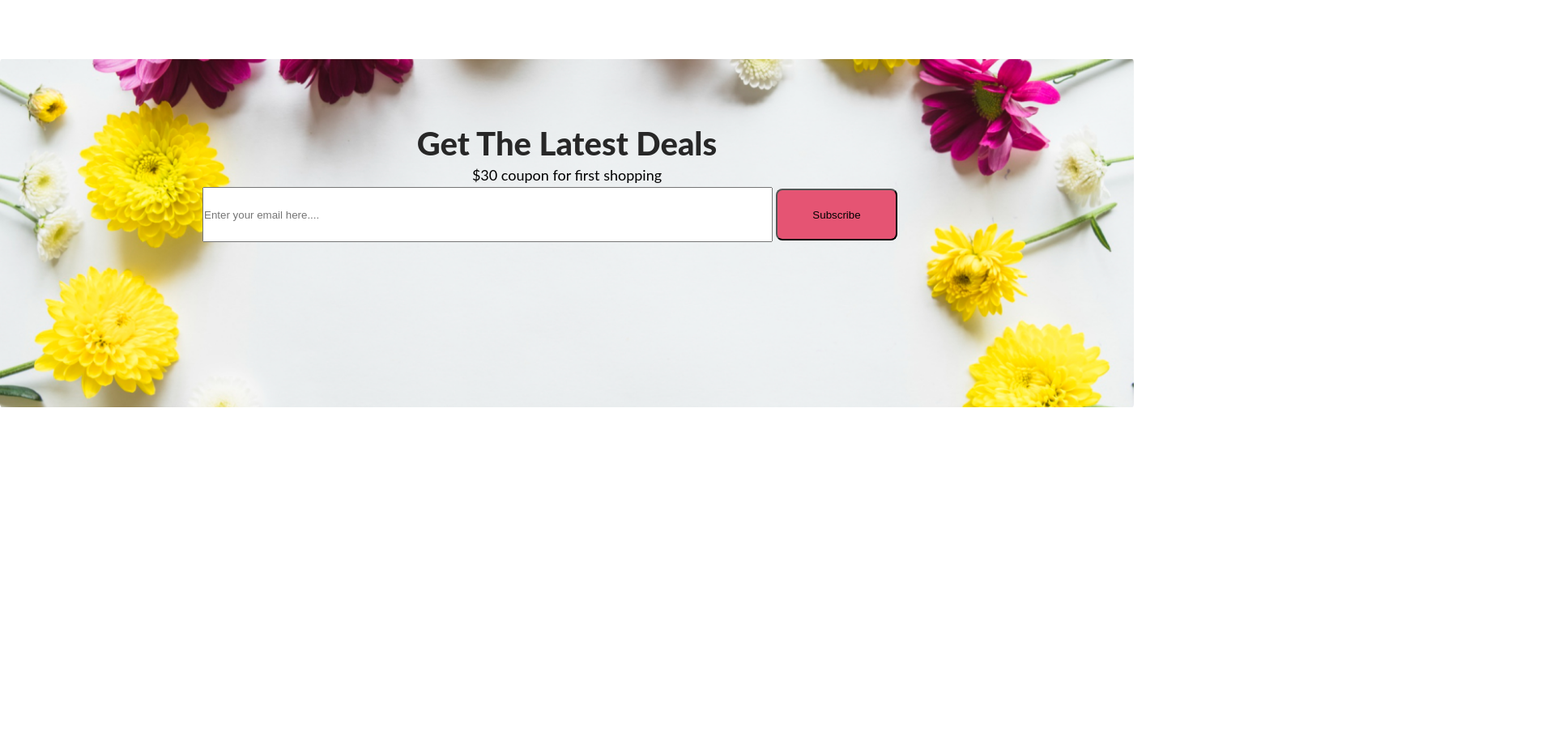
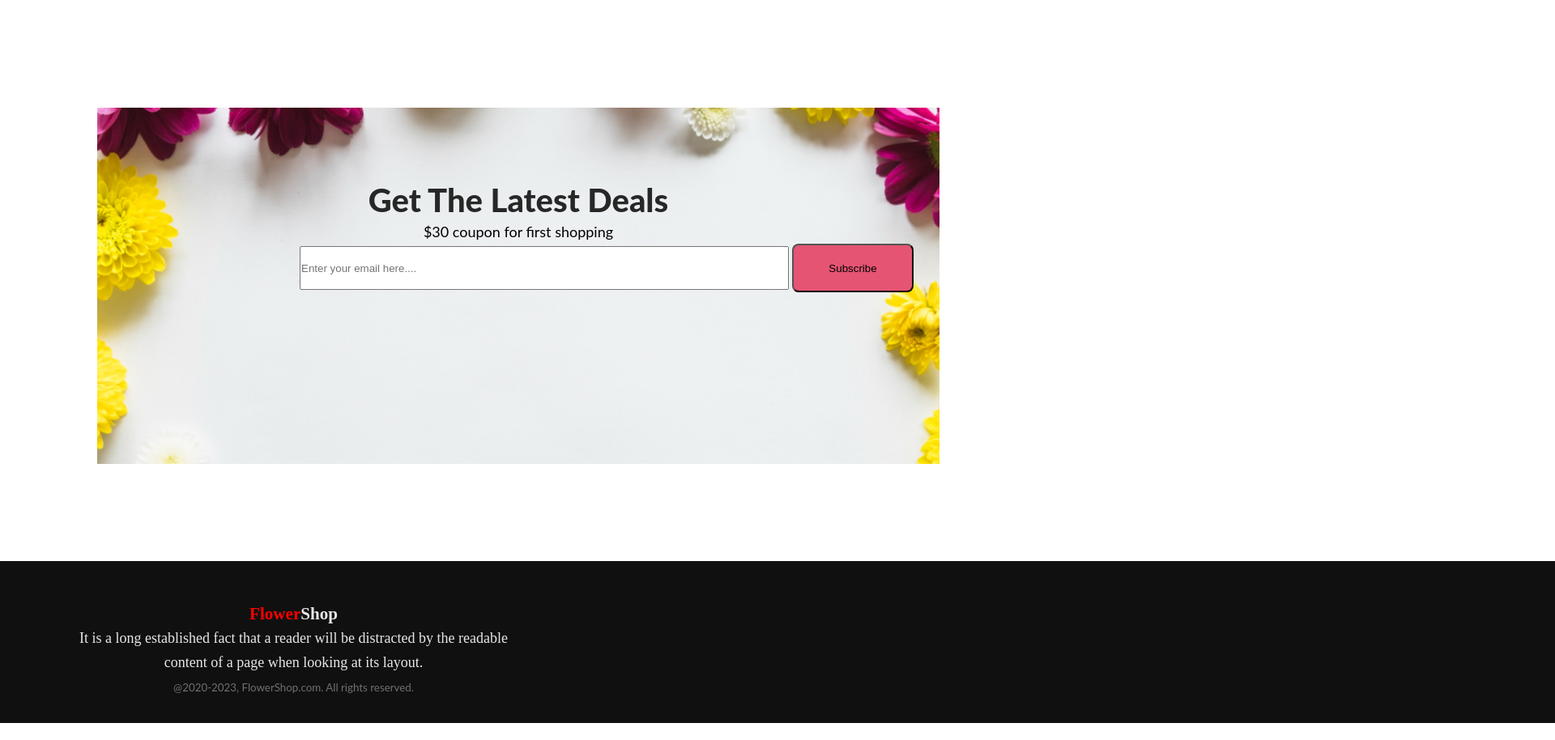
Before and after one commit to sakiburrahman263967/first-assingnment, a plain HTML site: page index.html in a window 1280 px wide. Shown: the part 1945-2859 px from the top of the page at 81% size, 1920 px wide, since content can reach past the window. Before the commit the page ends 2448 px from the top, so only its background shows below. Drawn offline with Linux system fonts and the light colour scheme.

Commit message:
footer-size-section

```diff
--- a/index.html
+++ b/index.html
@@ -82,10 +82,25 @@
 
       </div>
     </div>
+        <!--this is my img section-->
     </section>
 
   </main>
   <footer>
+    <section>
+          <!--this is footer section-->
+          <nav >
+            <div class="footer-section">
+              <div class="foot-head"> <h1>
+              <span class="Flower">Flower</span>Shop</h1>
+              <p class="paragraph">It is a long established fact that a reader will be distracted by the readable <br> content of a page when looking at its layout.</p>
+              <p class="small"><small>@2020-2023, FlowerShop.com. All rights reserved. </small></p>
+
+            </div>
+          </nav>
+
+          <!--this is footer section-->
+    </section>
 
   </footer>
 
--- a/style.css/styles.css
+++ b/style.css/styles.css
@@ -154,15 +154,16 @@
 
 
 .baground-h-in-btn {
-  padding-top: 70px;
-  width: 1400px;
-  height: 400px;
+  padding-top: 30px;
+  margin: 120px;
+  width: auto;
+  height: auto;
   border-radius: 8px;
 }
 
 
 .baground-input {
-  padding-top: 30px;
+  padding-top: 40px;
   background-image: url(../Rectangle\ 9.png);
   background-repeat: no-repeat;
   width: 100%;
@@ -173,15 +174,15 @@
 
 
 .input-searce {
-  width: 700px;
-  height: 64px;
+  width: 600px;
+  height: 50px;
   flex-shrink: 0;
 
 }
 
 .input-btn {
   width: 150px;
-  height: 64px;
+  height: 60px;
   flex-shrink: 0;
   border-radius: 8px;
   background: #E55473;
@@ -190,4 +191,49 @@
 
 .searce-all {
   padding-left: 250px;
+
 }
+
+.footer-section {
+  width: 1922px;
+  height: 200px;
+  background: #111010;
+}
+
+.Flower {
+  color: red;
+}
+
+.foot-head {
+  padding: 50px;
+  display: flex;
+  width: 625px;
+  flex-direction: column;
+  color: rgba(255, 255, 255, 0.90);
+  text-align: center;
+  font-size: 18px;
+  font-weight: 400;
+  line-height: 30px;
+
+
+}
+
+.small {
+  color: rgba(255, 255, 255, 0.40);
+  font-family: Lato;
+  font-size: 16px;
+  font-weight: 400;
+
+
+}
+
+.paragraph {
+  display: flex;
+  width: 625px;
+  flex-direction: column;
+  color: rgba(255, 255, 255, 0.90);
+  text-align: center;
+  font-size: 18px;
+  font-weight: 400;
+  line-height: 30px;
+}
```
